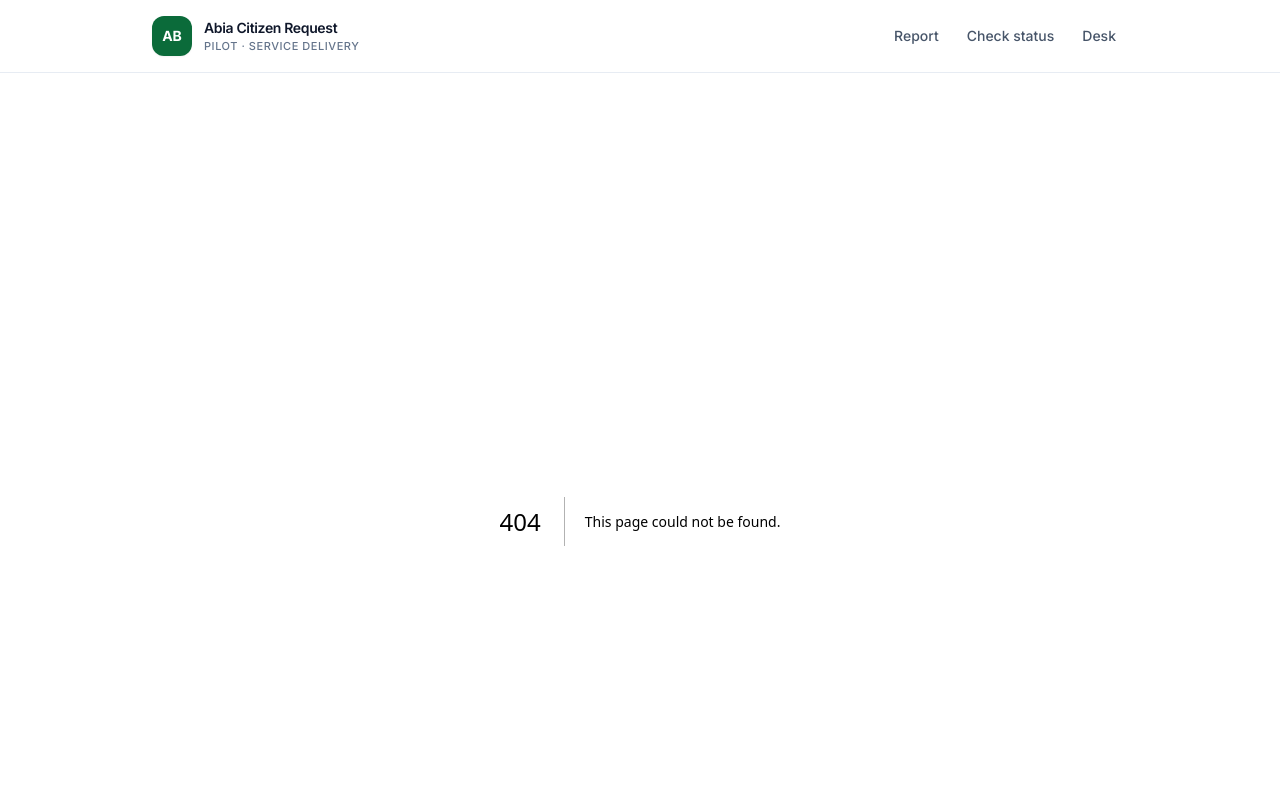
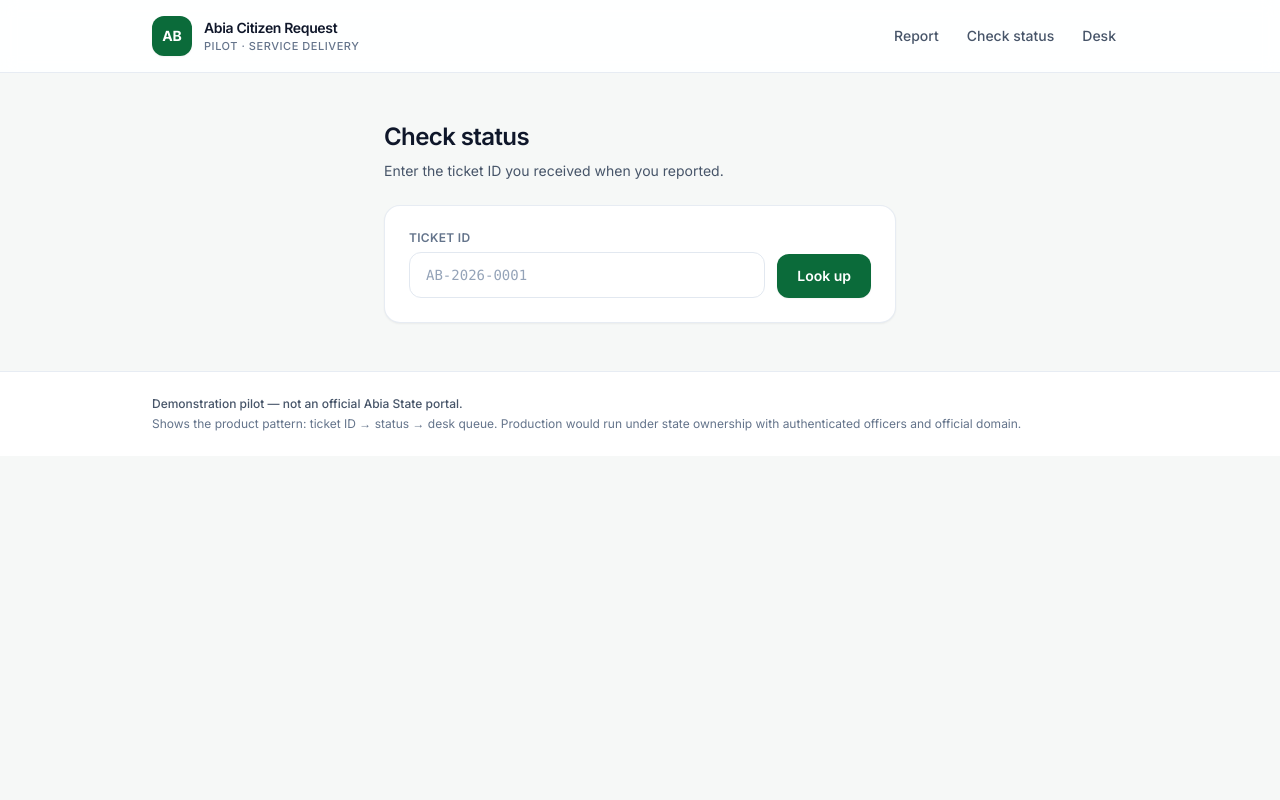
Before and after one commit to ihedioranmapromise-dev/abia-citizen-ticket, a Next.js app: page /status in a window 1280 px wide. Before the commit this address had no page. Shown: the top 800 px of the page. Built offline with nearby package versions, Linux system fonts and the light colour scheme.

Commit message:
feat: status page

```diff
--- /dev/null
+++ b/src/app/status/page.tsx
@@ -0,0 +1,125 @@
+"use client";
+
+import { Suspense, useEffect, useState } from "react";
+import { useSearchParams } from "next/navigation";
+import { STATUS_LABEL, type Ticket, type TicketStatus } from "@/lib/store";
+
+function statusStyle(s: TicketStatus) {
+  if (s === "done") return "bg-emerald-50 text-emerald-800";
+  if (s === "in_progress") return "bg-amber-50 text-amber-900";
+  return "bg-slate-100 text-slate-700";
+}
+
+function StatusInner() {
+  const params = useSearchParams();
+  const [id, setId] = useState(params.get("id") || "");
+  const [ticket, setTicket] = useState<Ticket | null>(null);
+  const [error, setError] = useState("");
+  const [loading, setLoading] = useState(false);
+
+  async function lookup(ticketId: string) {
+    if (!ticketId.trim()) return;
+    setLoading(true);
+    setError("");
+    setTicket(null);
+    try {
+      const res = await fetch(`/api/tickets/${encodeURIComponent(ticketId.trim())}`);
+      const data = await res.json();
+      if (!res.ok) throw new Error(data.error || "Not found");
+      setTicket(data.ticket);
+    } catch (err) {
+      setError(err instanceof Error ? err.message : "Could not load ticket");
+    } finally {
+      setLoading(false);
+    }
+  }
+
+  useEffect(() => {
+    const q = params.get("id");
+    if (q) {
+      setId(q);
+      lookup(q);
+    }
+  }, [params]);
+
+  return (
+    <div className="mx-auto max-w-lg">
+      <div className="mb-6">
+        <h1 className="text-2xl font-semibold tracking-tight text-slate-900">Check status</h1>
+        <p className="mt-2 text-sm text-slate-600">Enter the ticket ID you received when you reported.</p>
+      </div>
+      <form
+        className="card flex flex-col gap-3 p-6 sm:flex-row sm:items-end"
+        onSubmit={(e) => {
+          e.preventDefault();
+          lookup(id);
+        }}
+      >
+        <div className="flex-1">
+          <label className="label" htmlFor="tid">
+            Ticket ID
+          </label>
+          <input
+            id="tid"
+            className="input font-mono"
+            placeholder="AB-2026-0001"
+            value={id}
+            onChange={(e) => setId(e.target.value)}
+          />
+        </div>
+        <button type="submit" className="btn-primary" disabled={loading}>
+          {loading ? "Looking up…" : "Look up"}
+        </button>
+      </form>
+
+      {error && (
+        <p className="mt-4 rounded-xl bg-red-50 px-4 py-3 text-sm text-red-700" role="alert">
+          {error}
+        </p>
+      )}
+
+      {ticket && (
+        <div className="card mt-6 overflow-hidden">
+          <div className="border-b border-slate-100 px-6 py-5">
+            <div className="flex flex-wrap items-center justify-between gap-3">
+              <p className="font-mono text-lg font-semibold text-slate-900">{ticket.id}</p>
+              <span className={`badge ${statusStyle(ticket.status)}`}>{STATUS_LABEL[ticket.status]}</span>
+            </div>
+            <p className="mt-1 text-xs text-slate-500">
+              Opened {new Date(ticket.createdAt).toLocaleString()} · Updated{" "}
+              {new Date(ticket.updatedAt).toLocaleString()}
+            </p>
+          </div>
+          <div className="space-y-4 px-6 py-5 text-sm">
+            <div>
+              <p className="text-xs font-semibold uppercase tracking-wide text-slate-500">Category</p>
+              <p className="mt-1 text-slate-900">{ticket.category}</p>
+            </div>
+            <div>
+              <p className="text-xs font-semibold uppercase tracking-wide text-slate-500">Location</p>
+              <p className="mt-1 text-slate-900">{ticket.location}</p>
+            </div>
+            <div>
+              <p className="text-xs font-semibold uppercase tracking-wide text-slate-500">Description</p>
+              <p className="mt-1 text-slate-700">{ticket.description}</p>
+            </div>
+            {ticket.note && (
+              <div className="rounded-xl bg-slate-50 px-4 py-3">
+                <p className="text-xs font-semibold uppercase tracking-wide text-slate-500">Desk note</p>
+                <p className="mt-1 text-slate-700">{ticket.note}</p>
+              </div>
+            )}
+          </div>
+        </div>
+      )}
+    </div>
+  );
+}
+
+export default function StatusPage() {
+  return (
+    <Suspense fallback={<div className="text-sm text-slate-500">Loading…</div>}>
+      <StatusInner />
+    </Suspense>
+  );
+}
```
